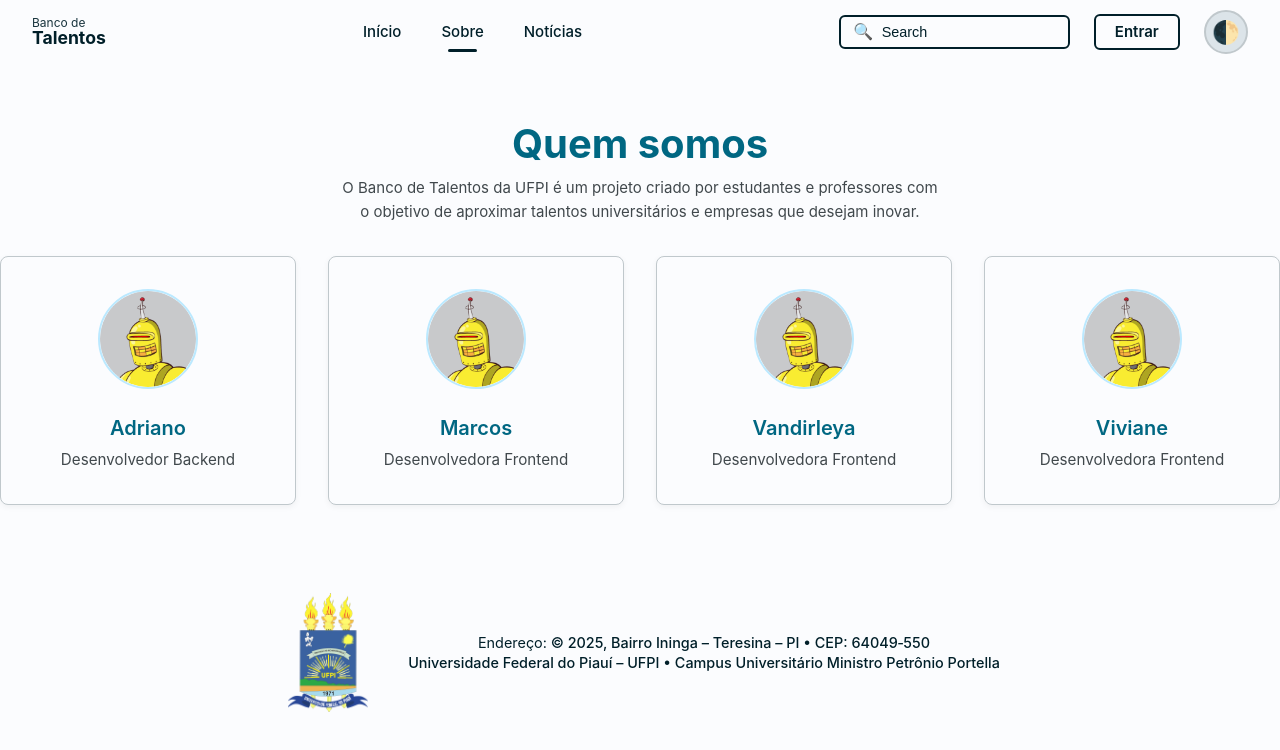
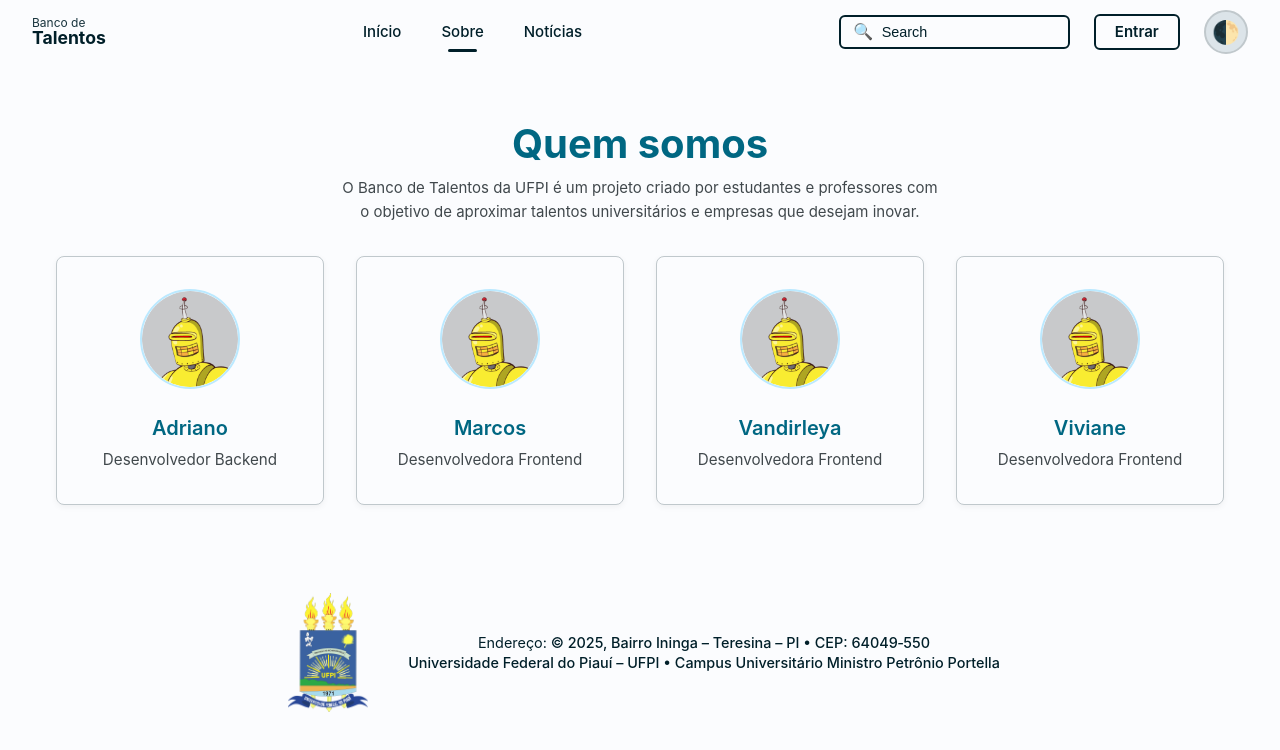
Before and after one commit to TalentPoolPicos/talentPoolFrontRemake, a Vue app: page /about in a window 1280 px wide. Shown: the top 750 px of the page. Built offline with nearby package versions, Linux system fonts and the light colour scheme.

Commit message:
fix(AboutView): add padding and max-width to team cards for improved layout

```diff
--- a/src/views/AboutView.vue
+++ b/src/views/AboutView.vue
@@ -55,6 +55,7 @@ const team = [
   font-family: Inter, sans-serif;
   background: var(--color-background);
   color: var(--color-on-surface);
+  padding-inline: 1rem; /* Adiciona padding nas laterais da tela */
 }
 
 /* ========== SOBRE EQUIPE ========== */
@@ -83,6 +84,9 @@ const team = [
   grid-template-columns: repeat(auto-fit, minmax(220px, 1fr));
   gap: 2rem;
   justify-content: center;
+  max-width: 1200px; /* Define uma largura máxima para os cards */
+  margin: auto; /* Centraliza os cards horizontalmente */
+  padding-inline: 1rem; /* Adiciona padding interno nas laterais */
 }
 
 .team__card {
```
